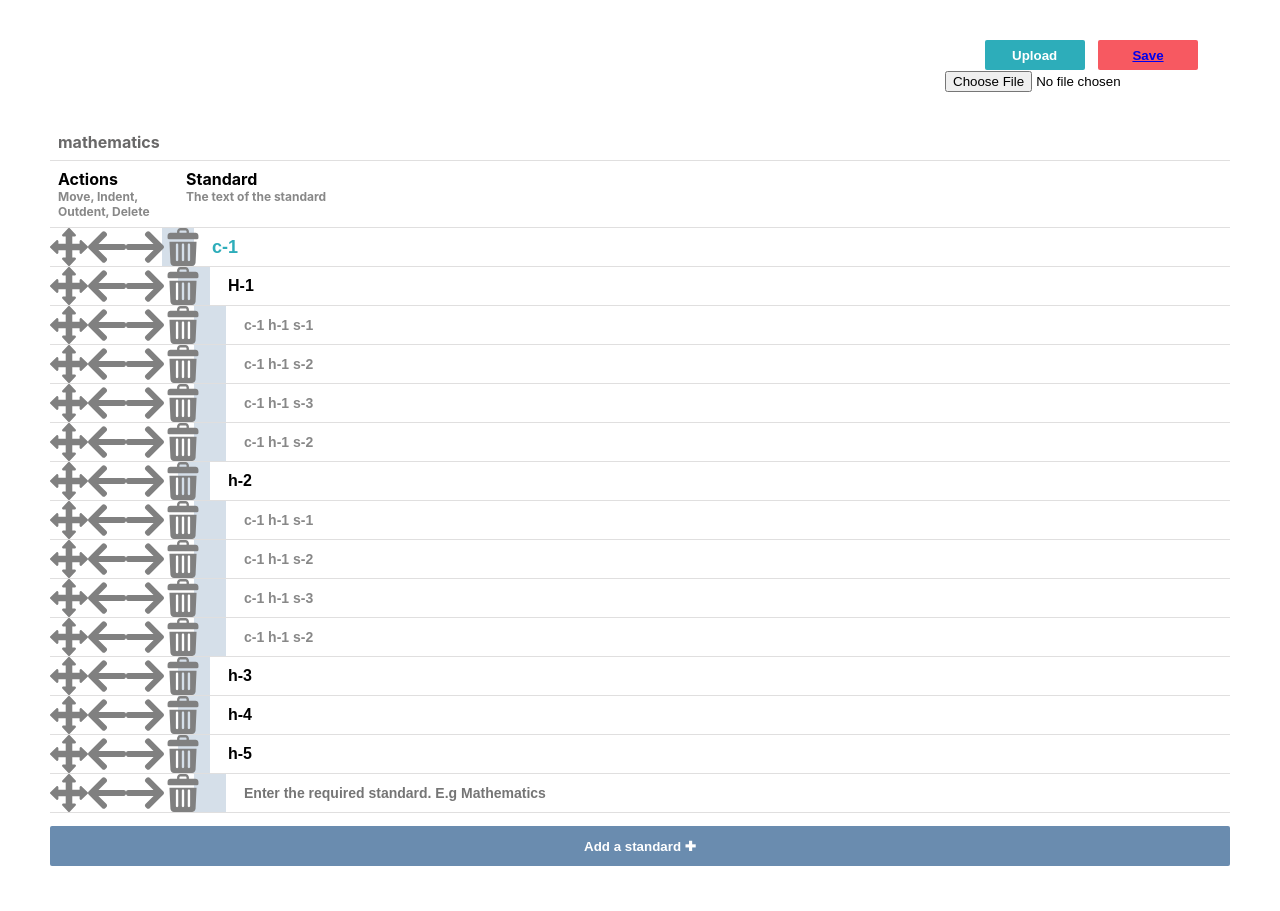
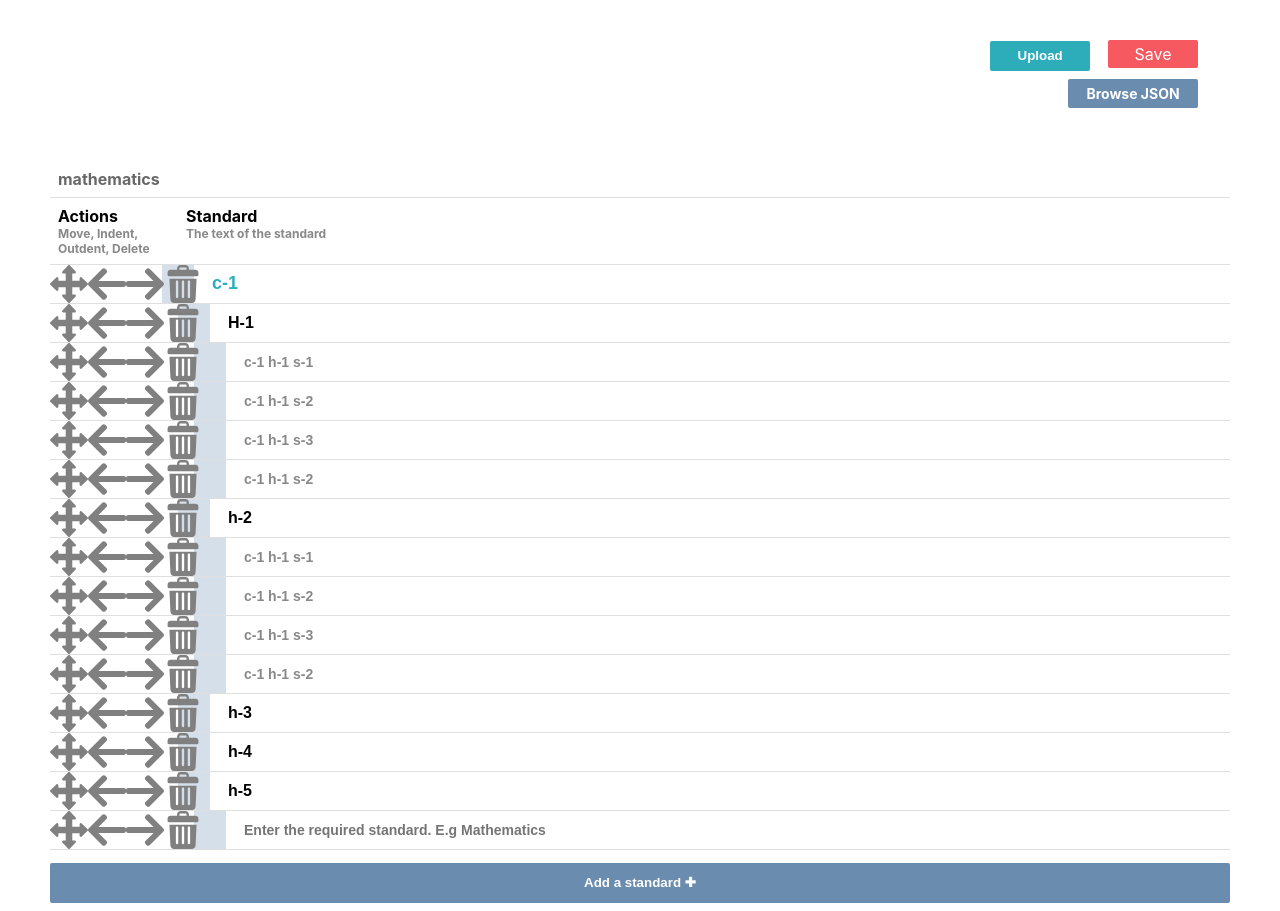
Before and after one commit to ArpitBansal87/curriculum-authoring-tool, a React (Create React App) app: page / in a window 1280 px wide. Both pictures are taken after a click on the button "Upload". Before the commit the page ends 874 px from the top, so only its background shows below. Built offline with nearby package versions, Linux system fonts and the light colour scheme.

Commit message:
Upload Functionality completed.

```diff
--- a/src/HeaderButtons/index.js
+++ b/src/HeaderButtons/index.js
@@ -1,16 +1,41 @@
-import React, { useContext } from "react";
+import React, { useContext, useState } from "react";
 import "./index.scss";
 import { MyContext } from "../appContext";
 export default function HeaderButtons() {
+  const [isUploadHidden, setUploadHidden] = useState(true);
   const getConsumer = useContext(MyContext);
-  const { state } = getConsumer;
 
+  const { state, getJSONData } = getConsumer;
+
+  const handleFileChange = async (e) => {
+    const { name } = e.target.files[0];
+    if (name.endsWith(".json")) {
+      e.preventDefault();
+      const reader = new FileReader();
+      reader.onload = async (e) => {
+        const text = e.target.result;
+
+        getJSONData(JSON.parse(text));
+      };
+      reader.readAsText(e.target.files[0]);
+    } else {
+      alert(
+        "It is not a JSON file. kindly Upload a file having .json extension."
+      );
+    }
+  };
   return (
     <div className="header-buttons-wrapper">
-      <button className="upload-wrapper" >Upload</button>
-      <button className="save-wrapper" >
+      <button
+        className="upload-wrapper"
+        onClick={() => setUploadHidden(!isUploadHidden)}
+      >
+        Upload
+      </button>
+
         {" "}
         <a
+        className="save-wrapper"
           href={`data:text/json;charset=utf-8,${encodeURIComponent(
             JSON.stringify(state)
           )}`}
@@ -18,11 +43,16 @@ export default function HeaderButtons() {
         >
           Save
         </a>
-      </button>
-      <div className="">
-       <form>
-         <input type ="file"  requried  name="Upload JSON File" />
-       </form>
+
+      <div className="upload-file-wrapper" hidden={isUploadHidden}>
+        <label htmlFor="fusk">Browse JSON</label>
+        <input
+          id="fusk"
+          type="file"
+          name="JSONFile"
+          style={{ display: "none" }}
+          onChange={handleFileChange}
+        ></input>
       </div>
     </div>
   );
--- a/src/HeaderButtons/index.scss
+++ b/src/HeaderButtons/index.scss
@@ -1,17 +1,36 @@
 .header-buttons-wrapper {
-    text-align: right;
-    padding: 2em;
-
-
-  .upload-wrapper{
+  text-align: right;
+  padding: 2em;
+a{
+  padding: 4px 0px 0px 0px;
+    width: 90px;
+    display: inline-block;
+    text-align: center;
+    border-radius: 2px;
+    min-height: 24px;
+    text-decoration: none;
+    color: #fff;
+    background: #f75961;
+}
+  .upload-wrapper {
     background: #2dadba;
     min-height: 30px;
     min-width: 100px;
     margin: 0em 1em 0em 0em;
   }
-  .save-wrapper{
-    background: #f75961;
-    min-height: 30px;
-    min-width: 100px;
+  .upload-file-wrapper {
+    height: 50px;
+    margin: 8px 0px 0px 0px;
+    label {
+      background: #6a8caf;
+      min-width: 130px;
+      display: inline-block;
+      text-align: center;
+      padding: 6px 0px 6px 0px;
+      color:#fff;
+      font-weight: bold;
+      border-radius:2px ;
+      font-size: 14px;
+    }
   }
 }
--- a/src/appContext.js
+++ b/src/appContext.js
@@ -18,6 +18,10 @@ export default function ContextWrapper({ children }) {
     }
 
     setState({ ...newState });
+  };
+
+  const getJSONData = (data) => {
+    setState({ ...data });
   };
 
   const trashStandard = (chapterId, headingId, subheadingId) => {
@@ -328,6 +332,7 @@ export default function ContextWrapper({ children }) {
         HandleChangeStandard,
         trashStandard,
         addStandard,
+        getJSONData
       }}
     >
       <div className="App">{children}</div>
```
